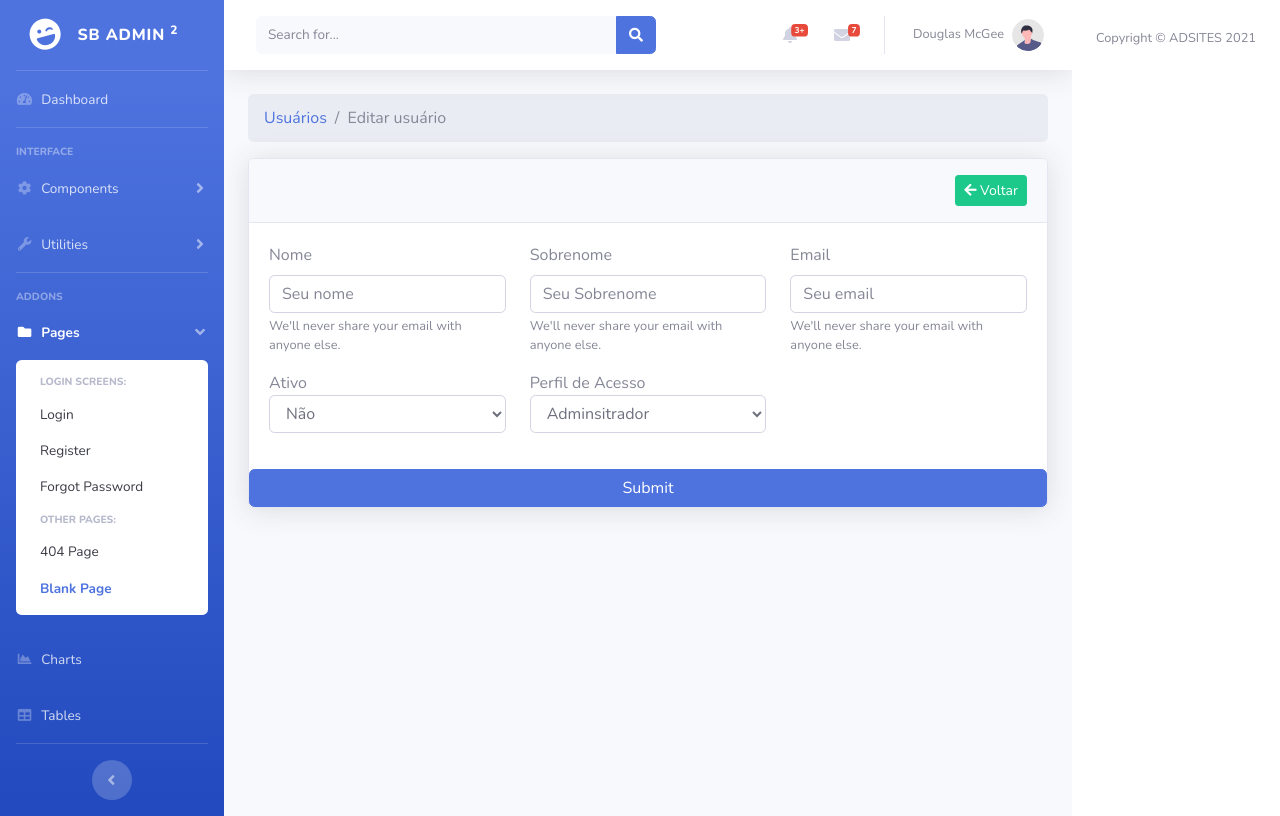
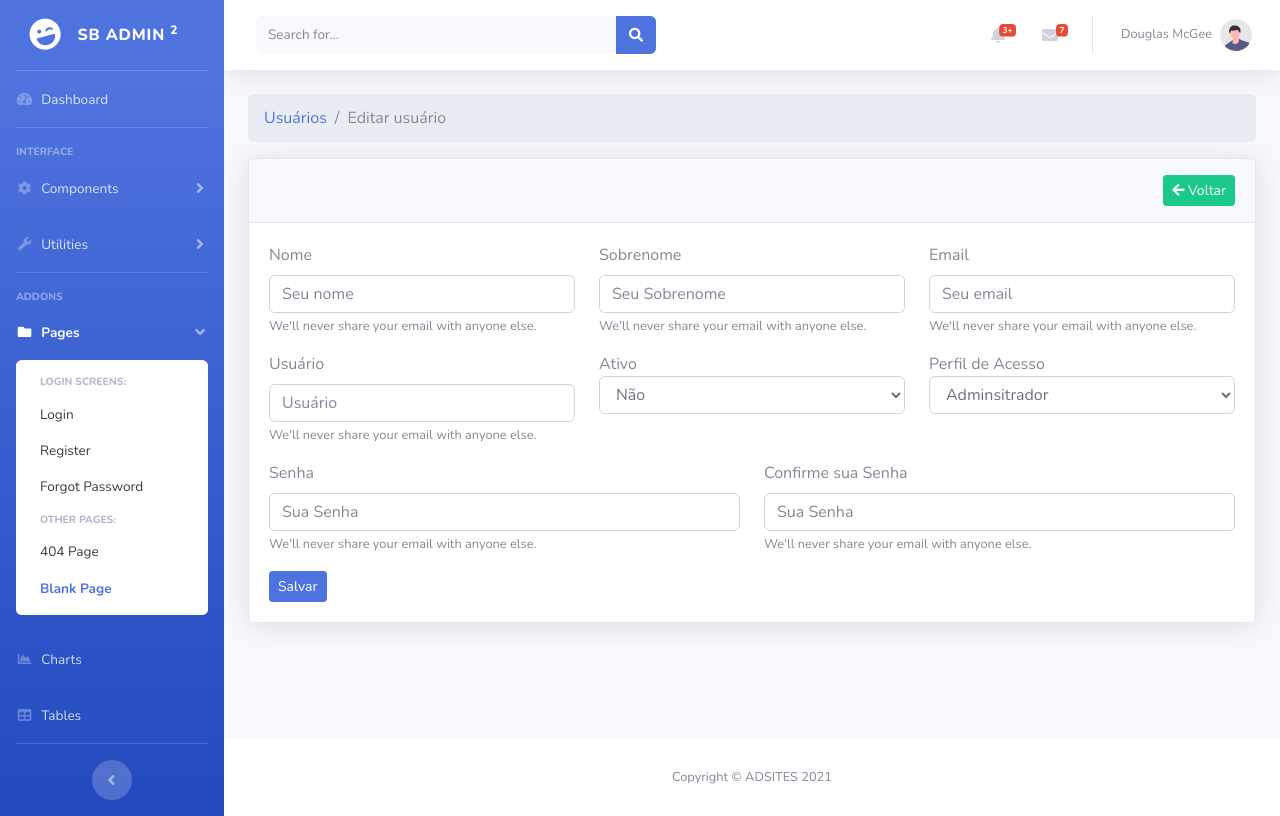
Before and after one commit to Acelot270290/sistema-gerenciamento, a CodeIgniter app: page /ordem/index.php/usuarios/edit/1 in a window 1280 px wide. Run offline with CodeIgniter, Linux system fonts and the light colour scheme; tables that the repository leaves empty or names only in its code hold one stand-in row (values such as "Sample post"); data that the repository does not hold is empty.

Commit message:
atualizando

```diff
--- a/application/controllers/Usuarios.php
+++ b/application/controllers/Usuarios.php
@@ -50,7 +50,7 @@ class Usuarios extends CI_Controller{
 			);
 
 			/*echo '<prev>';
-			print_r($data['perfil_usuario']);
+			print_r($this->input->post());
 			exit();*/
 
 			$this->load->view('layout/header', $data);
--- a/application/views/usuarios/edit.php
+++ b/application/views/usuarios/edit.php
@@ -19,14 +19,12 @@
                <a title="Voltar" href="<?php echo base_url('usuarios') ?>" class="btn btn-success btn-sm float-right"><i class="fas fa-arrow-left"></i>&nbsp;Voltar</a>
             </div>
             <div class="card-body">
-        <form>
+               <form method="POST" name="form_edit">
                   <div class="form-group row">
-
                      <div class="col-md-4">
                         <label for="exampleInputEmail1">Nome</label>
                         <input type="text" class="form-control" name="first_name" placeholder="Seu nome" value="<?php echo $usuario->first_name; ?>">
                         <small id="emailHelp" class="form-text text-muted">We'll never share your email with anyone else.</small>
-
                      </div>
                      <div class="col-md-4">
                         <label for="exampleInputEmail1">Sobrenome</label>
@@ -39,8 +37,12 @@
                         <small id="emailHelp" class="form-text text-muted">We'll never share your email with anyone else.</small>
                      </div>
                   </div>
-
                   <div class="form-group row">
+                     <div class="col-md-4">
+                        <label for="exampleInputEmail1">Usuário</label>
+                        <input type="text" class="form-control" name="username" placeholder="Usuário" value="<?php echo $usuario->username; ?>">
+                        <small id="emailHelp" class="form-text text-muted">We'll never share your email with anyone else.</small>
+                     </div>
                      <div class="col-md-4">
                         <label">Ativo</label>
                         <select class="form-control" name="active">
@@ -56,9 +58,21 @@
                         </select>
                      </div>
                   </div>
-
+                  <div class="form-group row">
+                     <div class="col-md-6 ">
+                        <label for="exampleInputEmail1">Senha</label>
+                        <input type="password" class="form-control" name="password" placeholder="Sua Senha" value="">
+                        <small id="emailHelp" class="form-text text-muted">We'll never share your email with anyone else.</small>
                      </div>
-          <button type="submit" class="btn btn-primary">Submit</button>
+                     <div class="col-md-6 ">
+                        <label for="exampleInputEmail1">Confirme sua Senha</label>
+                        <input type="password" class="form-control" name="password" placeholder="Sua Senha" value="">
+                        <small id="emailHelp" class="form-text text-muted">We'll never share your email with anyone else.</small>
+                     </div>
+                  </div>
+                  <input type="hidden" name="usuario_id" value="<?php echo $usuario->id; ?>"
+            </div>
+            <button type="submit" class="btn btn-primary btn-sm">Salvar</button>
             </form>
          </div>
       </div>
```
Lines whose indentation alone changed are shown as unchanged.
